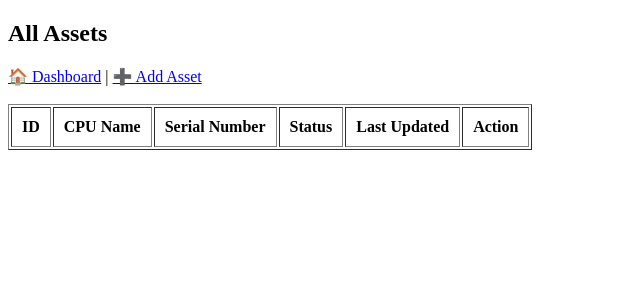
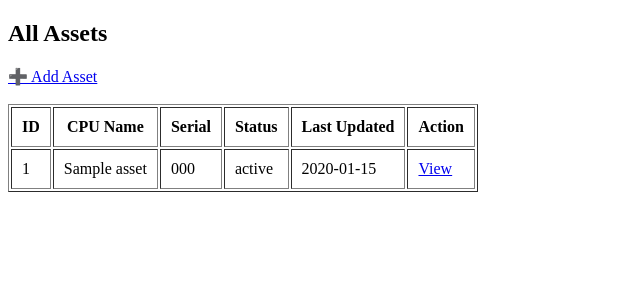
Before and after one commit to Fakhrul0029/Asset-Tracker-System, a Flask app: page /assets in a window 1280 px wide. Shown: the top 300 px of the page, without its empty margins (0-640 px from the left). Run offline with Flask 3, Linux system fonts and the light colour scheme; tables that the repository leaves empty hold one stand-in row (values such as "Sample post"); lists and menus that the app fills with data are empty.

Commit message:
Refactor asset table and update variable names

```diff
--- a/templates/assets.html
+++ b/templates/assets.html
@@ -7,7 +7,6 @@
 
 <h2>All Assets</h2>
 
-<a href="/dashboard">🏠 Dashboard</a> |
 <a href="/">➕ Add Asset</a>
 
 <br><br>
@@ -16,13 +15,13 @@
     <tr>
         <th>ID</th>
         <th>CPU Name</th>
-        <th>Serial Number</th>
+        <th>Serial</th>
         <th>Status</th>
         <th>Last Updated</th>
         <th>Action</th>
     </tr>
 
-    {% for row in assets %}
+    {% for row in data %}
     <tr>
         <td>{{ row[0] }}</td>
         <td>{{ row[1] }}</td>
@@ -34,7 +33,6 @@
         </td>
     </tr>
     {% endfor %}
-
 </table>
 
 </body>
```
